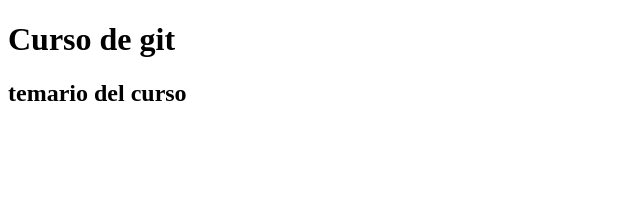
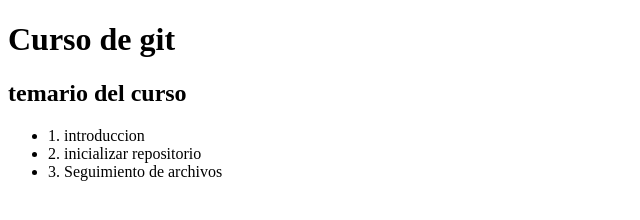
Before and after one commit to LMonica144/Proyecto, a plain HTML site: page index.html in a window 1280 px wide. Shown: the whole page, without its empty margins (0-640 px from the left). Drawn offline with Linux system fonts and the light colour scheme.

Commit message:
Se actualiza el temario en index.html

```diff
--- a/index.html
+++ b/index.html
@@ -10,5 +10,11 @@
     <h1>Curso de git</h1>
     <h2>temario del curso</h2>
 
+    <ul>
+        <li>1. introduccion</li>
+        <li>2. inicializar repositorio</li>
+        <li>3. Seguimiento de archivos</li>
+    </ul>
+
 </body>
 </html>
```
